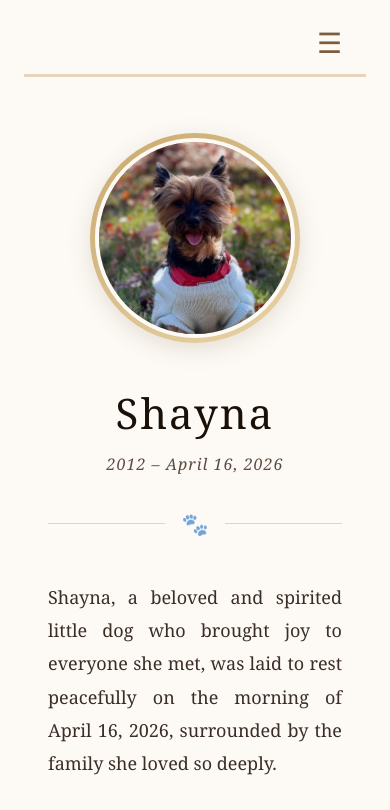
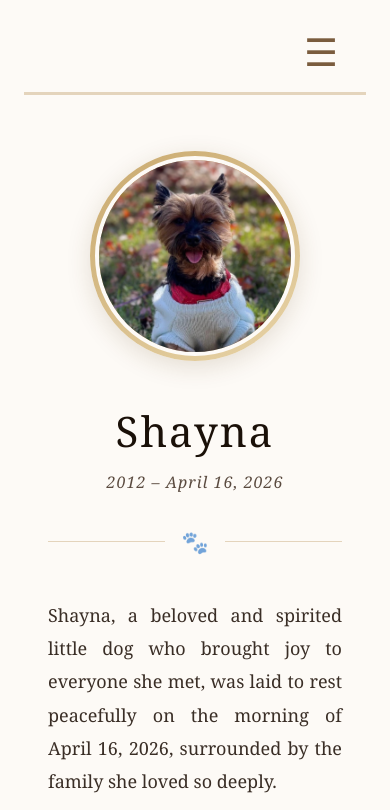
Before and after one commit to mukuwab/Shayna-Tribute, a React (Vite) app: page / in a window 390 px wide. Shown: the top 810 px of the page. Built offline with nearby package versions, Linux system fonts and the light colour scheme.

Commit message:
larger hamburger menu

```diff
--- a/src/App.css
+++ b/src/App.css
@@ -90,10 +90,10 @@
   background: none;
   border: none;
   cursor: pointer;
-  padding: 14px 24px 16px;
+  padding: 18px 28px 20px;
   width: 100%;
   text-align: right;
-  font-size: 28px;
+  font-size: 38px;
   color: #7a5c3e;
   line-height: 1;
 }
```
